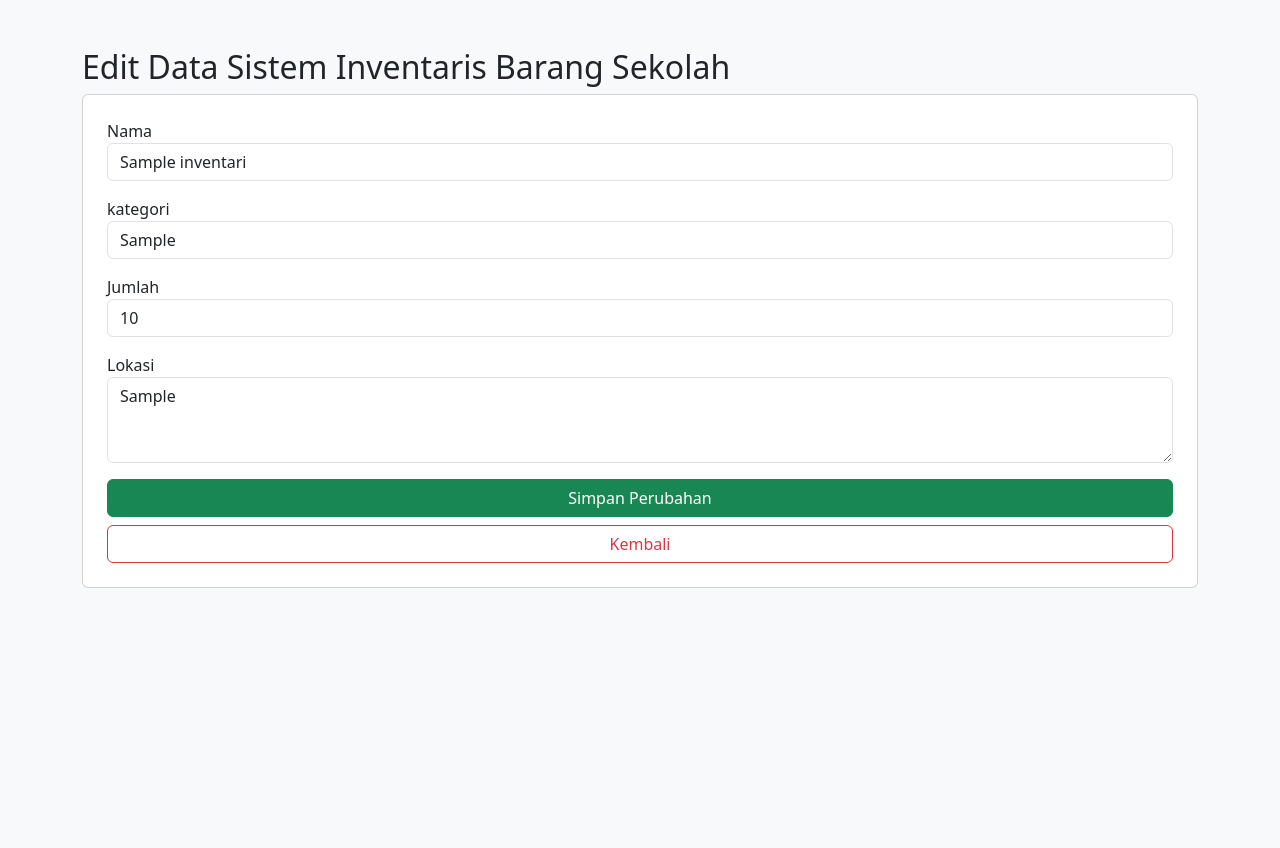
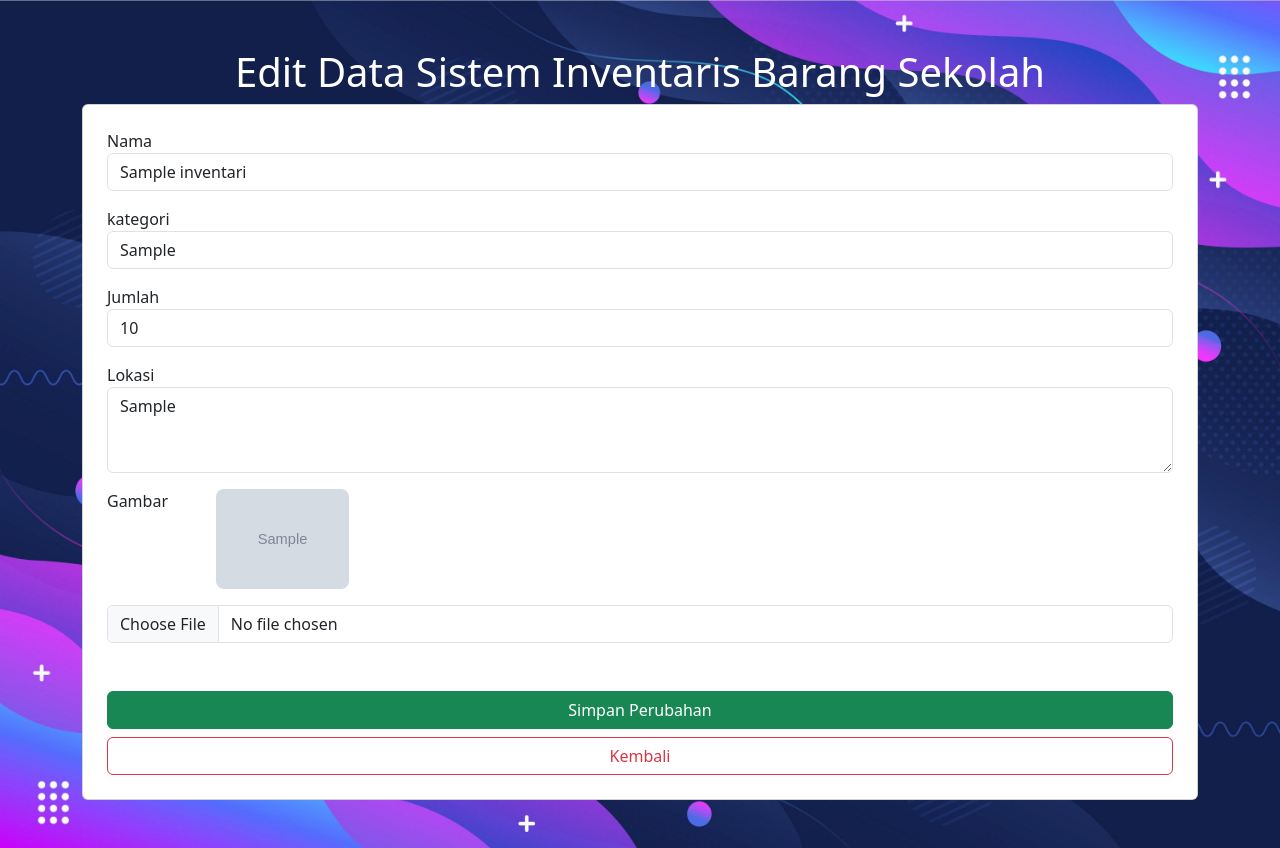
Before and after one commit to TinoNurcahya/PHP-learning, a PHP site: page /edit.php?id=1 in a window 1280 px wide. Before the commit the page ends 588 px from the top, so only its background shows below. Run offline with PHP 8.4, Linux system fonts and the light colour scheme; tables that the repository leaves empty or names only in its code hold one stand-in row (values such as "Sample post"); grey boxes marked "Sample" are stand-in pictures.

Commit message:
fear:  update picture

```diff
--- a/CRUD/edit.php
+++ b/CRUD/edit.php
@@ -18,8 +18,43 @@ if (isset($_POST['update'])) {
   $kategori = $koneksi->real_escape_string($_POST['kategori']);
   $jumlah = $koneksi->real_escape_string($_POST['jumlah']);
   $lokasi = $koneksi->real_escape_string($_POST['lokasi']);
+  $gambar = $inventaris['gambar']; // default ambil gambar lama
 
-  $query = $koneksi->query("UPDATE inventaris SET nama='$nama', kategori='$kategori', jumlah='$jumlah', lokasi='$lokasi'  WHERE id=$id");
+  // Proses gambar jika diunggah
+  if (!empty($_FILES['gambar']['name'])) {
+    $allowed_types = ['image/jpeg', 'image/png', 'image/jpg'];
+    $file_type = $_FILES['gambar']['type'];
+    $file_size = $_FILES['gambar']['size'];
+
+    if (!in_array($file_type, $allowed_types)) {
+      echo "<script>alert('File harus berupa JPG atau PNG.'); window.location.href='index.php';</script>";
+      exit;
+    }
+
+    if ($file_size > 2 * 1024 * 1024) {
+      echo "<script>alert('Ukuran file maksimal 2MB.'); window.location.href='index.php';</script>";
+      exit;
+    }
+
+    $nama_file_baru = uniqid() . '_' . basename($_FILES['gambar']['name']);
+    $lokasi_simpan = "img/" . $nama_file_baru;
+
+    // simpan ke folder
+    if (move_uploaded_file($_FILES['gambar']['tmp_name'], $lokasi_simpan)) {
+      if ($gambar !== 'default.jpg') {
+        @unlink("img/" . $gambar); // hapus gambar lama
+      }
+      $gambar = $nama_file_baru;
+    } else {
+      echo "<script>alert('Gagal mengupload foto.'); window.location.href='index.php';</script>";
+      exit;
+    }
+  }
+
+  // Jalankan query UPDATE
+  $query = $koneksi->query("UPDATE inventaris
+    SET nama='$nama', kategori='$kategori', jumlah='$jumlah', lokasi='$lokasi', gambar='$gambar'
+    WHERE id=$id");
 
   if ($query) {
     echo "<script>
@@ -40,14 +75,17 @@ if (isset($_POST['update'])) {
 
 <head>
   <meta charset="UTF-8">
+  <meta name="viewport" content="width=device-width, initial-scale=1.0">
+  <link href="https://cdn.jsdelivr.net/npm/bootstrap@5.3.7/dist/css/bootstrap.min.css" rel="stylesheet" integrity="sha384-LN+7fdVzj6u52u30Kp6M/trliBMCMKTyK833zpbD+pXdCLuTusPj697FH4R/5mcr" crossorigin="anonymous">
+  <link rel="shortcut icon" href="img/gajah.png" type="image/x-icon">
+  <link rel="stylesheet" href="style.css">
   <title>Edit Data Sistem Inventaris Barang Sekolah</title>
-  <link href="https://cdn.jsdelivr.net/npm/bootstrap@5.3.0/dist/css/bootstrap.min.css" rel="stylesheet">
 </head>
 
 <body class="bg-light">
   <div class="container mt-5">
-    <h2>Edit Data Sistem Inventaris Barang Sekolah</h2>
-    <form method="post" class="card p-4">
+    <h1>Edit Data Sistem Inventaris Barang Sekolah</h1>
+    <form method="post" class="card p-4" enctype="multipart/form-data">
       <div class="mb-3">
         <label for="nama">Nama</label>
         <input type="text" name="nama" class="form-control" id="nama" value="<?= htmlspecialchars($inventaris['nama']) ?>">
@@ -64,12 +102,18 @@ if (isset($_POST['update'])) {
         <label for="lokasi">Lokasi</label>
         <textarea name="lokasi" class="form-control" id="lokasi" rows="3"><?= htmlspecialchars($inventaris['lokasi']) ?></textarea>
       </div>
+      <div class="mb-3 d-flex align-content-between">
+        <label for="gambar">Gambar</label>
+        <img src="img/<?= !empty($inventaris['gambar']) ? $inventaris['gambar'] : 'default.jpg' ?>" alt="Foto Profil" style="height:100px;" loading="lazy" class="rounded-3 mx-5">
+      </div>
+      <input type="file" name="gambar" id="gambar" class="form-control mb-5">
       <div class="d-grid gap-2">
         <button type="submit" name="update" class="btn btn-success">Simpan Perubahan</button>
         <a href="index.php" class="btn btn-outline-danger">Kembali</a>
       </div>
     </form>
   </div>
+  <script src="https://cdn.jsdelivr.net/npm/bootstrap@5.3.7/dist/js/bootstrap.bundle.min.js" integrity="sha384-ndDqU0Gzau9qJ1lfW4pNLlhNTkCfHzAVBReH9diLvGRem5+R9g2FzA8ZGN954O5Q" crossorigin="anonymous"></script>
 </body>
 
 </html>
```
